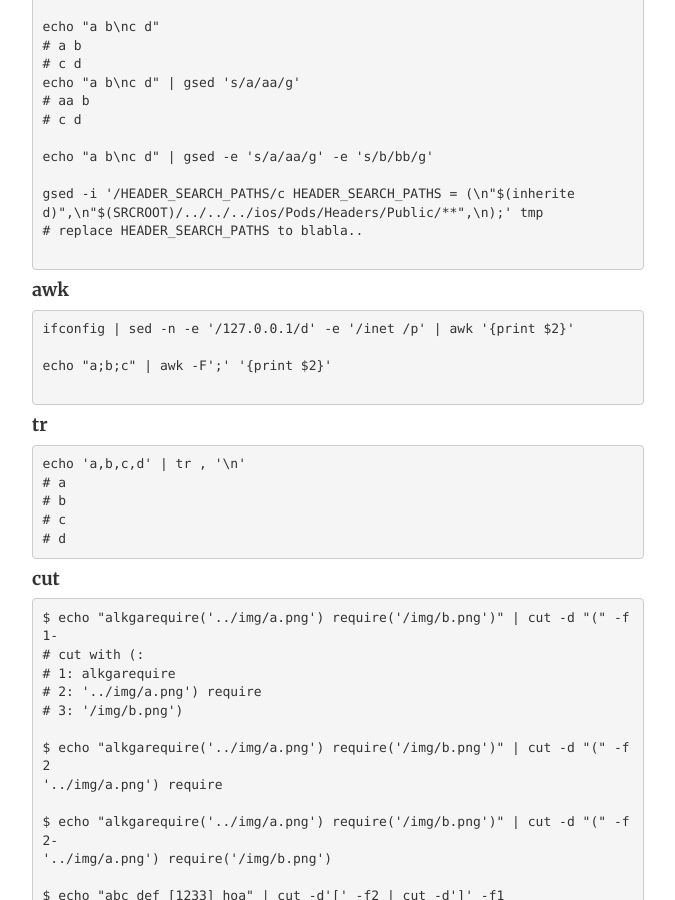
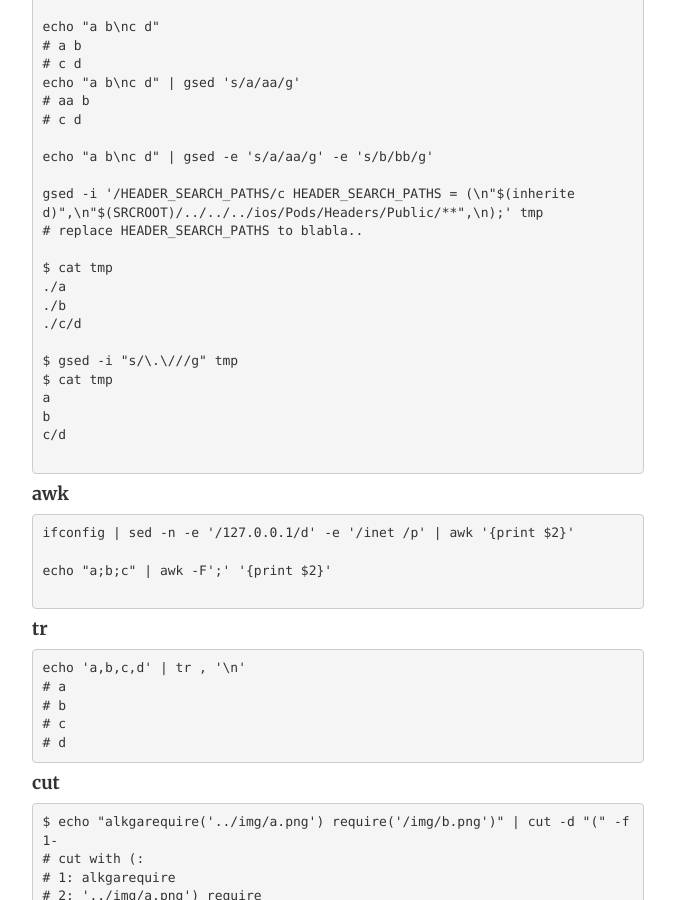
Before and after one commit to FaiChou/faichou.github.io, a Jekyll site: the page built from _posts/2018-06-22-shell.md, in a window 1280 px wide and 900 px high, scrolled down 4625 px. Shown: the whole window, without its empty margins (302-977 px from the left). Built offline with Jekyll 4.4.1, drawn with Linux system fonts in a browser that asks for light colours; comment, search, counter and statistics services are not loaded.

Commit message:
update gsed to shell

````diff
--- a/_posts/2018-06-22-shell.md
+++ b/_posts/2018-06-22-shell.md
@@ -219,6 +219,17 @@ echo "a b\nc d" | gsed -e 's/a/aa/g' -e 's/b/bb/g'
 gsed -i '/HEADER_SEARCH_PATHS/c HEADER_SEARCH_PATHS = (\n"$(inherited)",\n"$(SRCROOT)/../../../ios/Pods/Headers/Public/**",\n);' tmp
 # replace HEADER_SEARCH_PATHS to blabla..
 
+$ cat tmp
+./a
+./b
+./c/d
+
+$ gsed -i "s/\.\///g" tmp
+$ cat tmp
+a
+b
+c/d
+
 ```
 
 #### awk
````
